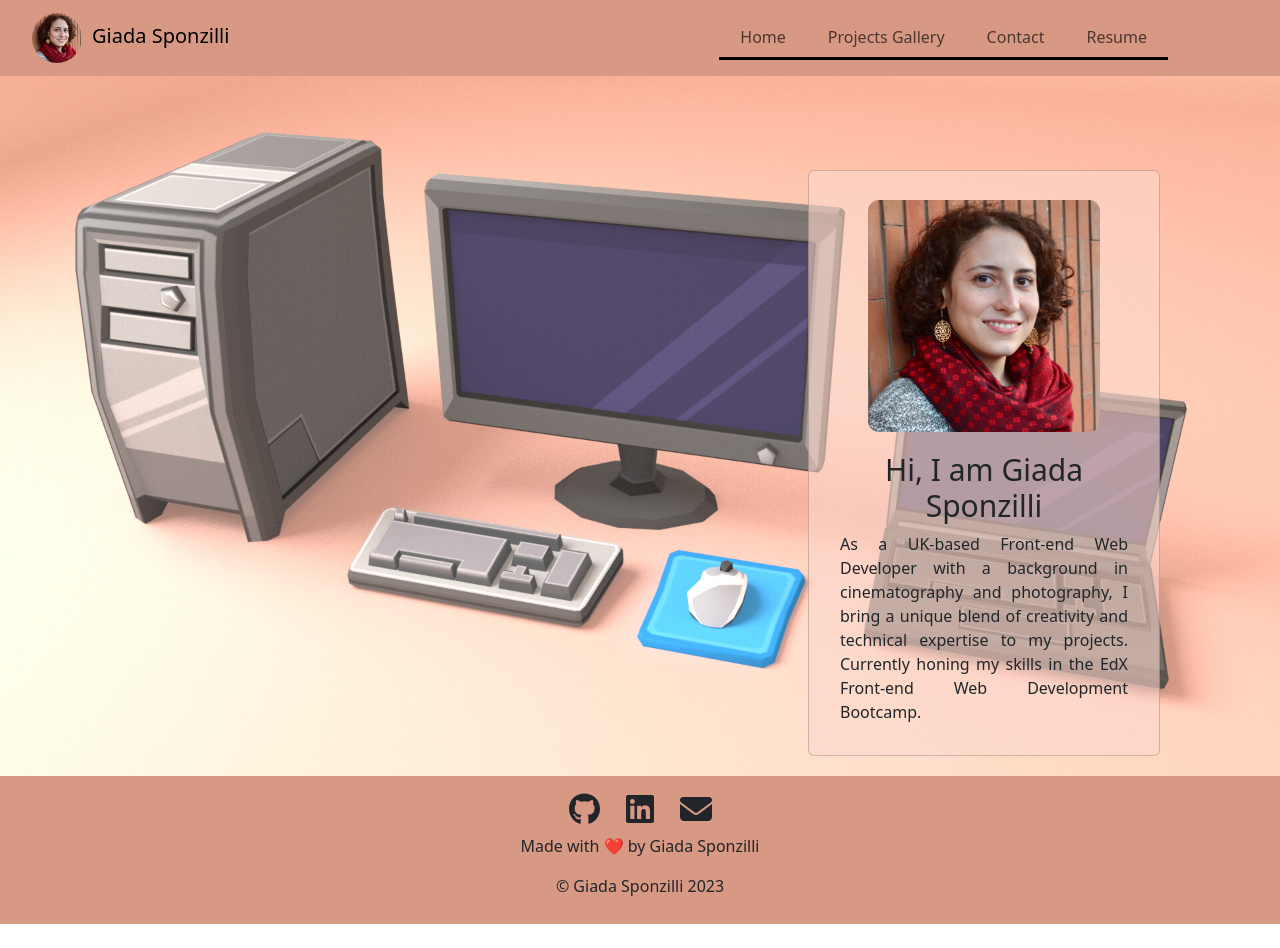
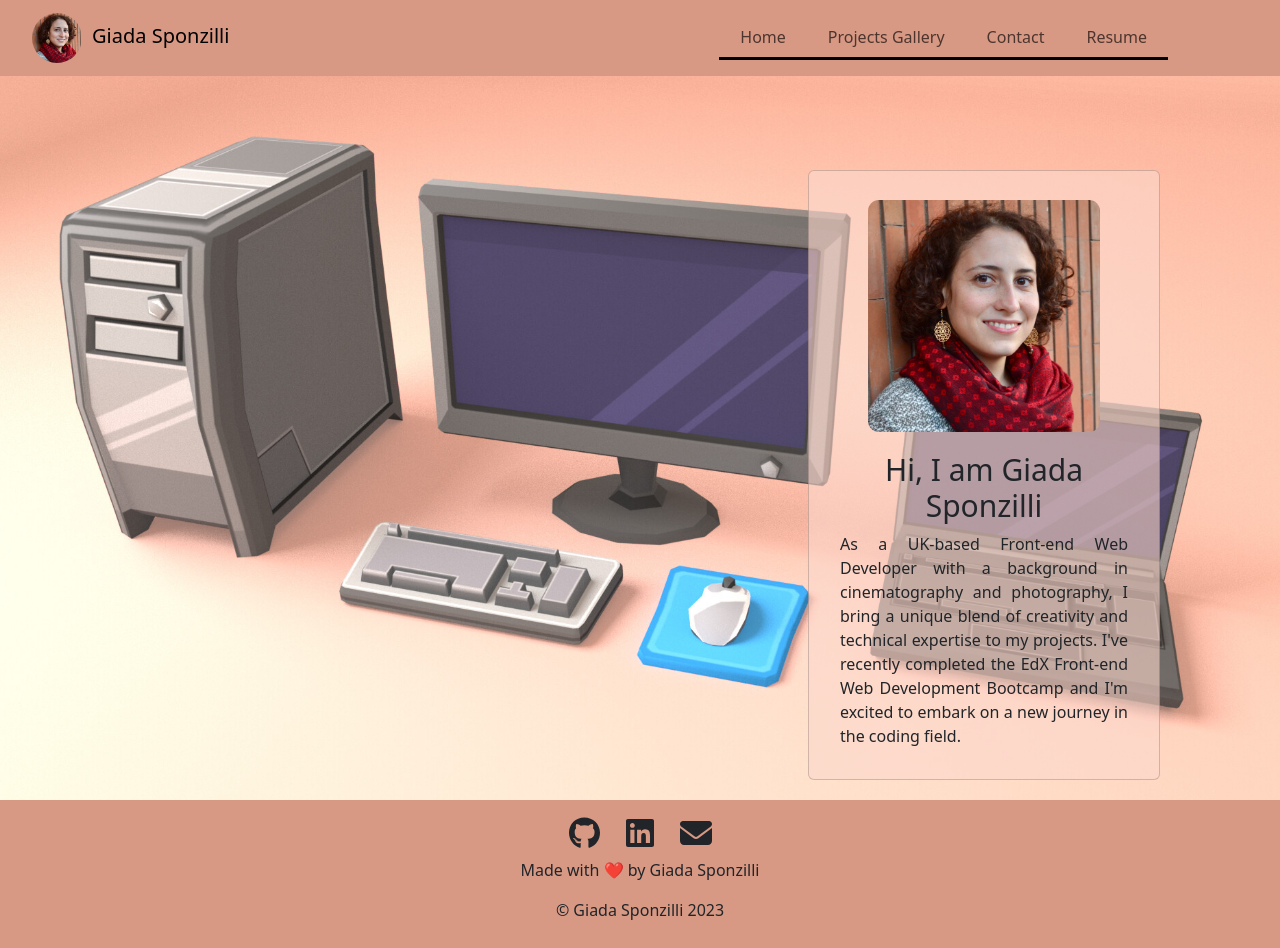
Before and after one commit to giadasponzilli/react-portfolio-giadaSponzilli, a React (Vite) app: page /react-portfolio-giadaSponzilli/ in a window 1280 px wide. Before the commit the page ends 924 px from the top, so only its background shows below. Built offline with nearby package versions, Linux system fonts and the light colour scheme.

Commit message:
updated presentation in home

```diff
--- a/src/components/Pages/Home.jsx
+++ b/src/components/Pages/Home.jsx
@@ -19,7 +19,7 @@ const Home = () => {
               <Card.Body>
                 <Card.Title className='cardTitle'>Hi, I am Giada Sponzilli</Card.Title>
                 <Card.Text className='cardText'>
-                  As a UK-based Front-end Web Developer with a background in cinematography and photography, I bring a unique blend of creativity and technical expertise to my projects. Currently honing my skills in the EdX Front-end Web Development Bootcamp.
+                  As a UK-based Front-end Web Developer with a background in cinematography and photography, I bring a unique blend of creativity and technical expertise to my projects. I've recently completed the EdX Front-end Web Development Bootcamp and I'm excited to embark on a new journey in the coding field.
                 </Card.Text>
               </Card.Body>
             </Card>
```
Also changed, not shown: 3 other files (tests, documents, lock files or other folders).
